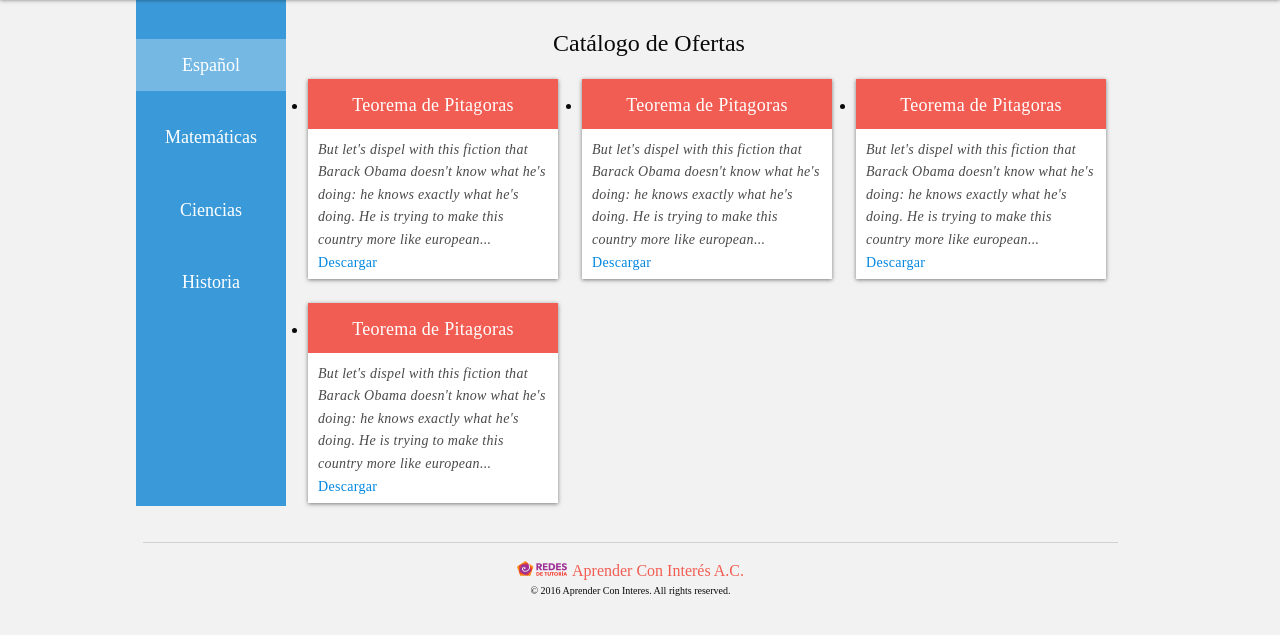
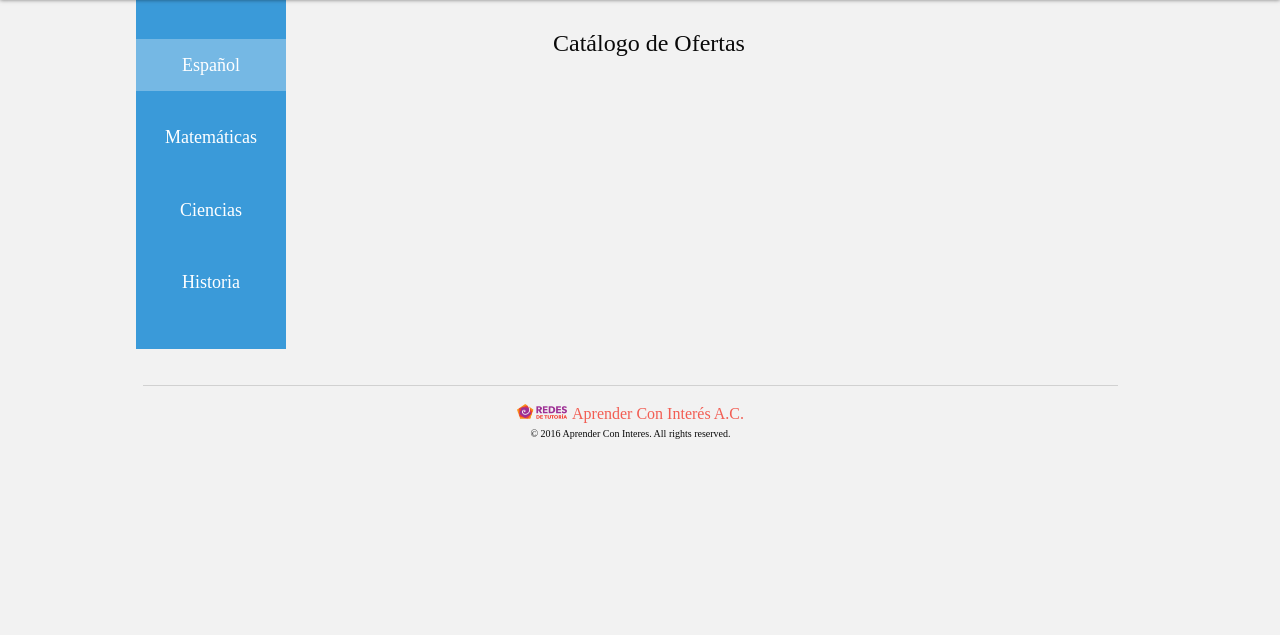
Before and after one commit to fvankrieken/Aprender, a Node project: template src/public/views/CdO.html in a window 1280 px wide. Shown: the part 61-696 px from the top of the page. Run offline with Node 20 templates, Linux system fonts and the light colour scheme; the template is opened without the code that fills it, so the values that code supplies are empty; some libraries are stand-ins or nearby versions.

Commit message:
got rid of resume

```diff
--- a/src/public/app/Controllers/EspController.js
+++ b/src/public/app/Controllers/EspController.js
@@ -5,10 +5,6 @@
 //	}
 	$scope.ofertas = [
 
-{ title: "Teorema de Pitagoras", descript: "But let's dispel with this fiction that Barack Obama doesn't know what he's doing: he knows exactly what he's doing. He is trying to make this country more like european...", filename: "CV.pdf"},
-{ title: "Teorema de Pitagoras", descript: "But let's dispel with this fiction that Barack Obama doesn't know what he's doing: he knows exactly what he's doing. He is trying to make this country more like european...", filename: "CV.pdf"},
-{ title: "Teorema de Pitagoras", descript: "But let's dispel with this fiction that Barack Obama doesn't know what he's doing: he knows exactly what he's doing. He is trying to make this country more like european...", filename: "CV.pdf"},
-{ title: "Teorema de Pitagoras", descript: "But let's dispel with this fiction that Barack Obama doesn't know what he's doing: he knows exactly what he's doing. He is trying to make this country more like european...", filename: "CV.pdf"},
 ];
 $scope.gridlength=Math.ceil($scope.ofertas.length/3.)-2;
 $scope.blueheight=$scope.gridlength*224+197;
--- a/src/public/views/MV.html
+++ b/src/public/views/MV.html
@@ -59,7 +59,7 @@
         Añadirse al Mapa
       </div>
 
-      <iframe src="https://docs.google.com/forms/d/1QfeyHiYV9ok-tl92GImsoGASU1dlqG2lhsw_plRCZcE/viewform?embedded=true" width="964" height="800" style="margin:25px">Loading...</iframe>
+      <iframe src="https://docs.google.com/forms/d/1QfeyHiYV9ok-tl92GImsoGASU1dlqG2lhsw_plRCZcE/viewform?embedded=true" width="964" height="1200" style="margin:30px">Loading...</iframe>
 
 
 
--- a/src/public/views/pdfViews/CV.html
+++ /dev/null
@@ -1 +0,0 @@
-<html><head><meta charset="utf-8" /><meta http-equiv="x-ua-compatible" content="ie=edge"><meta name="viewport" content="width=device-width, initial-scale=1.0" /><title>Aprender</title><link rel="stylesheet" href="/stylesheets/foundation.css" /><link rel="stylesheet" href="/stylesheets/app.css" /><link rel="stylesheet" href="/stylesheets/navbar.css" /></head><body><script type="text/javascript">var isAdmin = "{{ isAdmin }}";</script><nav class="top-bar" data-topbar><section class="top-bar-section"><ul class="vertical medium-horizontal menu"><li class="divider"></li><li class="Apr"><a href="/"><img src="/img/logo_less.png" /></a></li>  <li class="divider"></li><li><a href="RelacionTutoria">RELACIÓN TUTORIA</a><li class="divider"></li><li><a href="/MapeoVirtual">MAPEO VIRTUAL</a><li class="divider"></li><li><a href="/CatalogoDeOfertas">CATÁLOGO DE OFERTAS</a><li class="divider"></li><li><a href="/CompartirTemas">COMPARTIR TEMAS</a><li class="divider"></li><li><a href="/CompartirExperiencias">COMPARTIR EXPERIENCIAS</a><li class="divider"></li></ul></section></nav><div class="main"><object data="/app/pdfs/CV.pdf" type="application/pdf" width="90%" height="100%"><p>Alternative text - include a link <a href="/app/pdfs/CV.pdf">to the PDF!</a></p></object></div></body>
```
Also changed, not shown: 6 other files.
